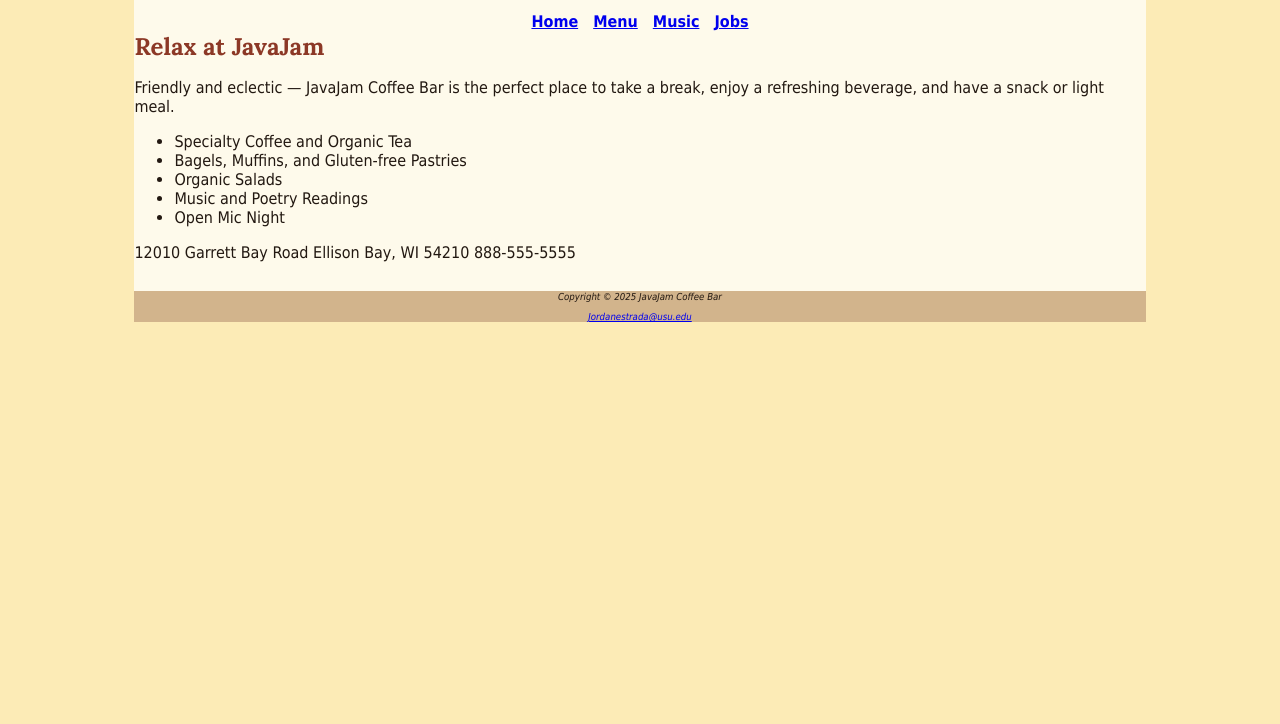
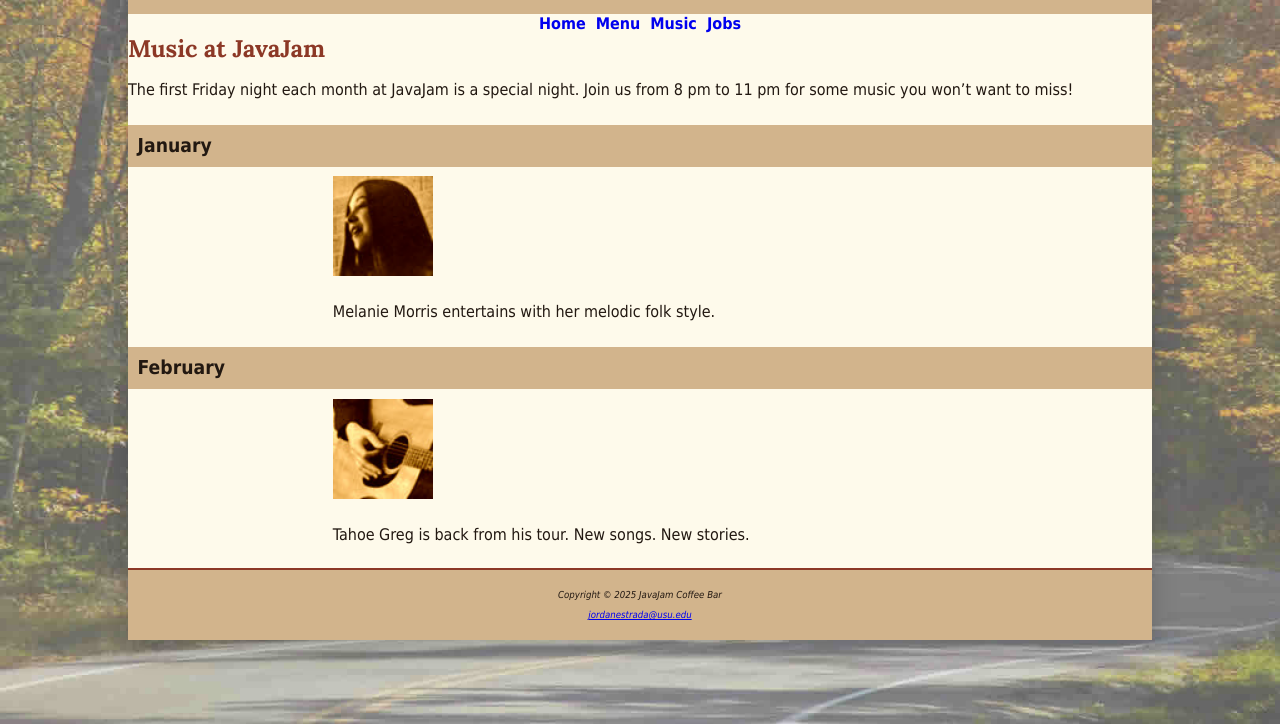
Before and after one commit to StoticOctopus/javajam, a plain HTML site: page Javajam web builder/music.html in a window 1280 px wide. Shown: the part 76-800 px from the top of the page. Drawn offline with Linux system fonts and the light colour scheme.

Commit message:
dine for now

```diff
--- a/Javajam web builder/CSS/javajam.css
+++ b/Javajam web builder/CSS/javajam.css
@@ -1,17 +1,24 @@
-
+/* ---- Base ---- */
 body {
   background-color: #FCEBB6;
   color: #221811;
-    font-family: Tahoma,Arial, sans-serif;
+  font-family: Tahoma, Arial, sans-serif;
+  background-image: url("../images/fadedroad50.jpg");
+  background-repeat: no-repeat;
+  background-attachment: fixed;
+  background-size: cover;
+  margin: 0;
+  padding: 0;
 }
 
 header {
   color: #8C3826;
   background-color: #D2B48C;
   text-align: center;
+  padding: 5px 0;
 }
 
-h1  {
+h1 {
   line-height: 200%;
   font-family: 'Lora', serif;
   margin-top: 0;
@@ -25,25 +32,25 @@ h2 {
   margin-bottom: 0.5em;
 }
 
-
-nav {
-    text-align: center;
-    font-weight: bold;
-}
+nav { text-align: center; font-weight: bold; }
+nav a { text-decoration: none; }
 
 footer {
   background-color: #D2B48C;
   font-size: 0.60em;
   font-style: italic;
   text-align: center;
+  padding: 1em;
+  border-top: 2px solid #8C3826;
 }
 
 #wrapper {
-
   width: 80%;
+  max-width: 1280px;
+  min-width: 900px;
   background-color: #FEFAEB;
-    margin-right: auto;
-    margin-left: auto;
+  margin: 0 auto;
+  box-shadow: 0 10px 24px rgba(0,0,0,.18);
 }
 
 @font-face {
@@ -51,12 +58,51 @@ footer {
   src: url('../fonts/Lora-Regular.woff') format('woff');
 }
 
-
+/* ---- Images / layout ---- */
 #homehero {
   height: 300px;
   background-image: url("../images/hero.jpg");
-    margin: 5;
+  background-size: cover;
+  background-position: center;
+  background-repeat: no-repeat;
+  margin: 0;
   padding: 0;
+}
+
+#menumug {
+  float: right;
+  width: 400px;
+  height: 299px;
+  background-image: url("../images/mugs.jpg");
+  background-size: cover;
+  background-position: center;
+  background-repeat: no-repeat;
+  margin: 0 0 1em 1em;
+}
+
+main::after { content: ""; display: block; clear: both; }
+
+.details {
+  padding-left: 20%;
+  padding-right: 20%;
+  margin-bottom: 1.5em;
+}
+
+.details img {
+  width: 100px;
+  height: 100px;
+  border: none;
+  margin: 0 10px 10px 0;
+  vertical-align: middle;
+}
+.details a { text-decoration: none; }
+
+h4 {
+  background-color: #D2B48C;
+  font-size: 1.2em;
+  padding: .5em;
+  margin-bottom: .5em;
+  color: #221811;
 }
 
 img {
--- a/Javajam web builder/index.html
+++ b/Javajam web builder/index.html
@@ -1,40 +1,40 @@
 <!DOCTYPE html>
 <html lang="en">
 <head>
-<title>JavaJam Coffee Bar Menu</title>
-    <link rel="stylesheet" href= "CSS/javajam.css">
   <meta charset="UTF-8">
   <meta http-equiv="X-UA-Compatible" content="IE=edge">
   <meta name="viewport" content="width=device-width, initial-scale=1.0">
-    <title>Your Name &mdash; JavaJam Coffee House</title>
+  <title>JavaJam Coffee Bar</title>
   <meta name="description" content="JavaJam Coffee Bar Case Study">
   <meta name="author" content="Your Name">
   <meta name="keywords" content="Homework, USU, Data Analytics and Information Systems">
+  <link rel="stylesheet" href="CSS/javajam.css">
+  <link rel="icon" href="favicon.ico" type="image/x-icon">
+  <link rel="shortcut icon" href="favicon.ico" type="image/x-icon">
   <link rel="preconnect" href="https://fonts.googleapis.com">
   <link rel="preconnect" href="https://fonts.gstatic.com" crossorigin>
   <link href="https://fonts.googleapis.com/css2?family=Lora:wght@400;700&display=swap" rel="stylesheet">
-    <a href="images/hero.jpg"></a>
 </head>
 <body>
-<div id ="wrapper">
+  <div id="wrapper">
     <header>
       <h1>JavaJam Coffee Bar</h1>
     </header>
     <nav>
-         <a href="index.html">Home</a>
-         &nbsp;
-         <a href="menu.html">Menu</a>
-         &nbsp;
-         <a href="music.html">Music</a>
-         &nbsp;
+      <a href="index.html">Home</a>&nbsp;
+      <a href="menu.html">Menu</a>&nbsp;
+      <a href="music.html">Music</a>&nbsp;
       <a href="jobs.html">Jobs</a>
     </nav>
 
-    <div id ="homehero"></div>
+    <div id="homehero"></div>
 
     <main>
-        <h2>Relax at JavaJam </h2>
+      <h2>Follow the Winding Road to JavaJam.</h2>
+      <p>Were a little out of the way, but take a drive in the country down Garrett Bay Road to JavaJam today! Indulge in our locally roasted free-trade coffee and home-made pastries. You’ll feel right at home at JavaJam!</p>
       <p>Friendly and eclectic — JavaJam Coffee Bar is the perfect place to take a break, enjoy a refreshing beverage, and have a snack or light meal.</p>
+
+      <h3>JavaJam Coffee Bar features:</h3>
       <ul>
         <li>Specialty Coffee and Organic Tea</li>
         <li>Bagels, Muffins, and Gluten-free Pastries</li>
@@ -42,16 +42,17 @@
         <li>Music and Poetry Readings</li>
         <li>Open Mic Night</li>
       </ul>
+
       <div>
-        12010 Garrett Bay Road
-        Ellison Bay, WI 54210
+        12010 Garrett Bay Road<br>
+        Ellison Bay, WI 54210<br>
         888-555-5555
-        <br><br>
       </div>
     </main>
+
     <footer>
       <p>Copyright &copy; 2025 JavaJam Coffee Bar</p>
-        <p><a href="mailto:jordanestrada@usu.edu">Jordanestrada@usu.edu</a></p>
+      <p><a href="mailto:jordanestrada@usu.edu">jordanestrada@usu.edu</a></p>
     </footer>
   </div>
 </body>
--- a/Javajam web builder/music.html
+++ b/Javajam web builder/music.html
@@ -1,54 +1,57 @@
 <!DOCTYPE html>
 <html lang="en">
 <head>
-<title>JavaJam Coffee Bar Menu</title>
-    <link rel="stylesheet" href="CSS/javajam.css">
   <meta charset="UTF-8">
   <meta http-equiv="X-UA-Compatible" content="IE=edge">
   <meta name="viewport" content="width=device-width, initial-scale=1.0">
-    <title>Your Name &mdash; JavaJam Coffee House</title>
-    <meta name="description" content="JavaJam Coffee Bar Case Study">
-    <meta name="author" content="Your Name">
-    <meta name="keywords" content="Homework, USU, Data Analytics and Information Systems">
+  <title>JavaJam Coffee Bar Music</title>
+  <meta name="description" content="Live Music at JavaJam Coffee Bar">
+  <meta name="author" content="Jordan Estrada">
+  <meta name="keywords" content="JavaJam, Coffee, Music, USU, Homework">
+  <link rel="stylesheet" href="CSS/javajam.css">
+  <link rel="icon" href="favicon.ico" type="image/x-icon">
+  <link rel="shortcut icon" href="favicon.ico" type="image/x-icon">
   <link rel="preconnect" href="https://fonts.googleapis.com">
   <link rel="preconnect" href="https://fonts.gstatic.com" crossorigin>
   <link href="https://fonts.googleapis.com/css2?family=Lora:wght@400;700&display=swap" rel="stylesheet">
-
 </head>
 <body>
-<div id ="wrapper">
+  <div id="wrapper">
     <header>
       <h1>JavaJam Coffee Bar</h1>
     </header>
     <nav>
-         <a href="index.html">Home</a>
-         &nbsp;
-         <a href="menu.html">Menu</a>
-         &nbsp;
-         <a href="music.html">Music</a>
-         &nbsp;
+      <a href="index.html">Home</a>&nbsp;
+      <a href="menu.html">Menu</a>&nbsp;
+      <a href="music.html">Music</a>&nbsp;
       <a href="jobs.html">Jobs</a>
     </nav>
     <main>
-        <h2>Relax at JavaJam </h2>
-        <p>Friendly and eclectic — JavaJam Coffee Bar is the perfect place to take a break, enjoy a refreshing beverage, and have a snack or light meal.</p>
-    <ul>
-        <li>Specialty Coffee and Organic Tea</li>
-        <li>Bagels, Muffins, and Gluten-free Pastries</li>
-        <li>Organic Salads</li>
-        <li>Music and Poetry Readings</li>
-        <li>Open Mic Night</li>
-    </ul>
-        <div>
-        12010 Garrett Bay Road
-        Ellison Bay, WI 54210
-        888-555-5555
-        <br><br>
+      <h2>Music at JavaJam</h2>
+      <p>
+        The first Friday night each month at JavaJam is a special night.
+        Join us from 8 pm to 11 pm for some music you won’t want to miss!
+      </p>
+
+      <h4>January</h4>
+      <div class="details">
+        <a href="images/melanie.jpg">
+          <img src="images/melaniethumb.jpg" alt="Melanie performing live">
+        </a>
+        <p>Melanie Morris entertains with her melodic folk style.</p>
+      </div>
+
+      <h4>February</h4>
+      <div class="details">
+        <a href="images/greg.jpg">
+          <img src="images/gregthumb.jpg" alt="Tahoe Greg performing live">
+        </a>
+        <p>Tahoe Greg is back from his tour. New songs. New stories.</p>
       </div>
     </main>
     <footer>
       <p>Copyright &copy; 2025 JavaJam Coffee Bar</p>
-        <p><a href="mailto:jordanestrada@usu.edu">Jordanestrada@usu.edu</a></p>
+      <p><a href="mailto:jordanestrada@usu.edu">jordanestrada@usu.edu</a></p>
     </footer>
   </div>
 </body>
```
Also changed, not shown: Javajam web builder/menu.html (+32 -11 lines), Javajam web builder/favicon.ico, Javajam web builder/images/favicon.ico (deleted). Lines whose indentation alone changed are shown as unchanged.
